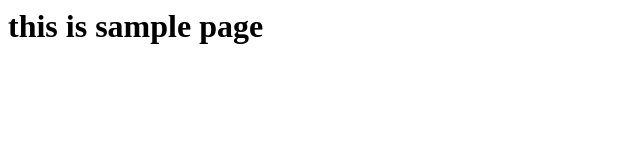
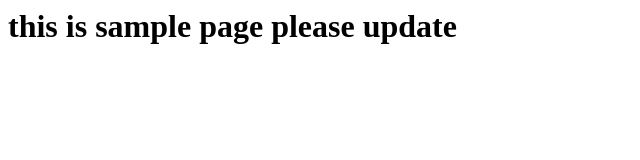
Before and after one commit to nihallondhe/moleculer-demo, a website: page moleculer-demo/public/index.html in a window 1280 px wide. Shown: the whole page, without its empty margins (0-640 px from the left). Drawn offline with Linux system fonts and the light colour scheme.

Commit message:
moleculer-demo

```diff
--- a/moleculer-demo/public/index.html
+++ b/moleculer-demo/public/index.html
@@ -1,3 +1,3 @@
 <h1>
-	this is sample page
+	this is sample page please update
 </h1>
```
